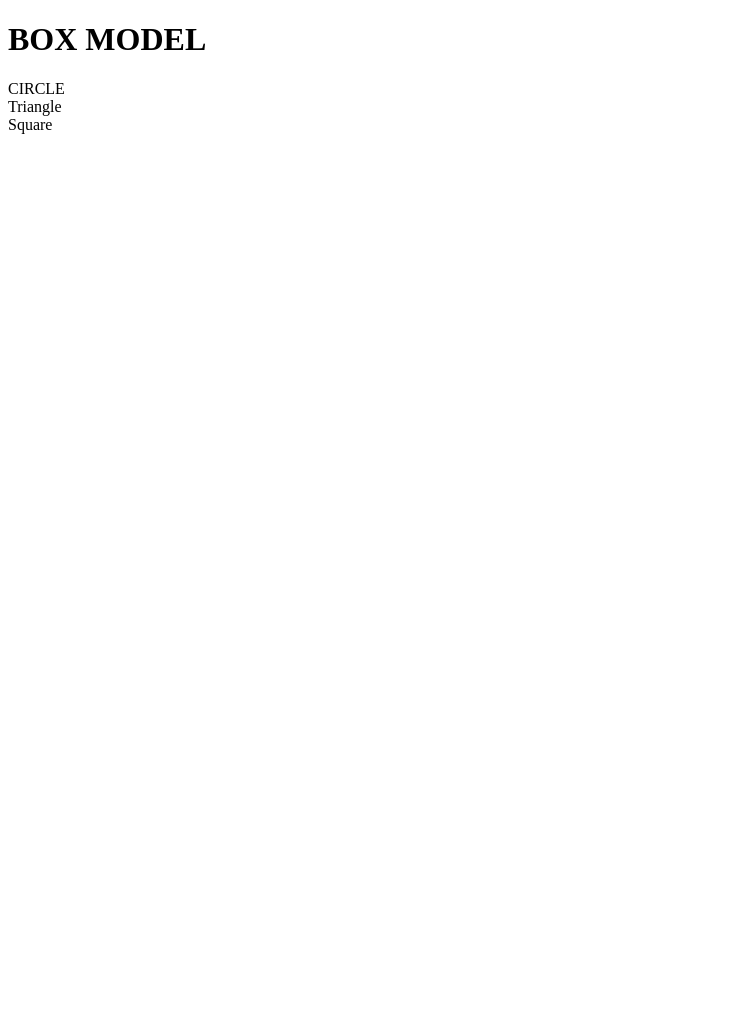
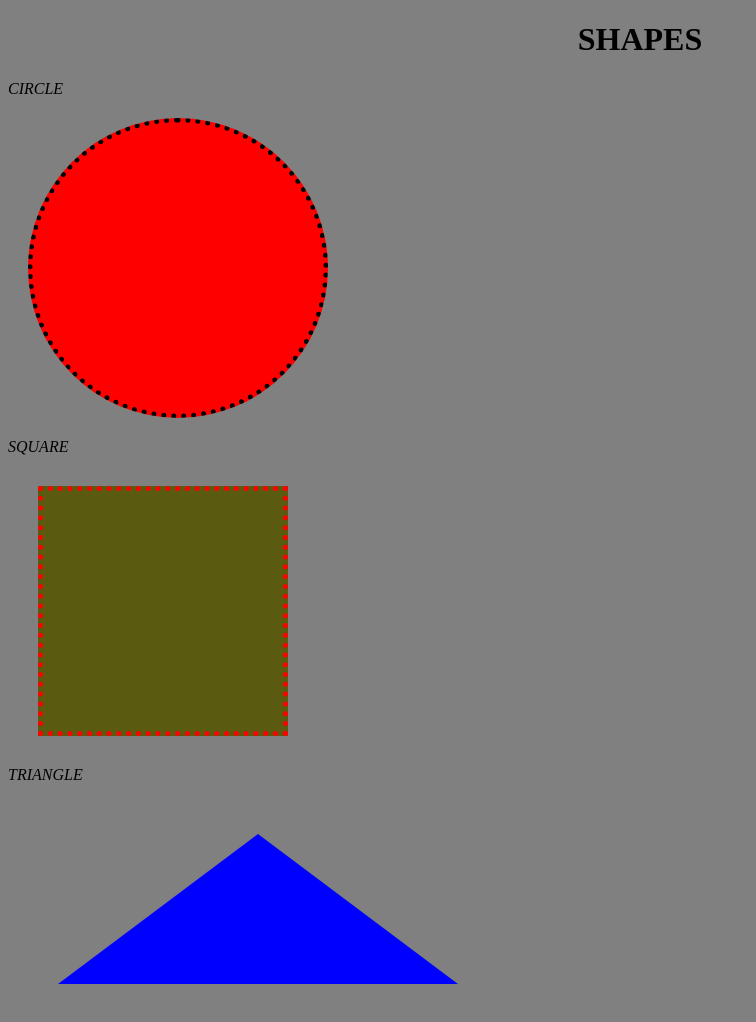
Before and after one commit to JoyEzenwoke/html_css, a plain HTML site: page 005_box_model.html in a window 1280 px wide. Shown: the whole page, without its empty margins (0-756 px from the left). Before the commit the page ends 800 px from the top, so only its background shows below. Drawn offline with Linux system fonts and the light colour scheme.

Commit message:
004_text_properties.html file created

```diff
--- a/005_box_model.css
+++ b/005_box_model.css
@@ -0,0 +1,44 @@
+body {
+    background-color: gray;
+}
+p{
+    font-style: oblique;
+    text-align: left;
+    text-decoration: solid black;
+}
+h1{
+    text-align: center;
+    text-decoration: solid black;
+}
+#circle {
+
+      width: 300px;
+      height: 300px;
+      background-color: red;
+      border-radius: 50%;
+      margin: 20px;
+      padding: 20px ;
+      border: 5px dotted black;
+      box-sizing: border-box;
+      padding: 10px ;
+}
+ #triangle {
+      width: 0;
+      height: 0;
+      margin: 50px;
+      box-sizing: content-box;
+      border-left: 200px solid transparent;
+      border-right: 200px solid transparent;
+      border-bottom: 150px solid blue;
+
+    }
+    #square{
+        width: 200px;
+        height: 200px;
+        margin: 30px;
+        background-color: rgb(90, 90, 17);
+        padding: 20px;
+        box-sizing: content-box;
+        border: 5px dotted red;
+
+    }
--- a/005_box_model.html
+++ b/005_box_model.html
@@ -5,22 +5,20 @@
         <link rel="stylesheet" href="005_box_model.css">
     </head>
     <body>
-        <h1>BOX MODEL</h1>
-        <div id="box_1">
-            CIRCLE
-            <style>
-            </style>
-        </div>
-        <div id="box_2">
-            Triangle
+        <h1>SHAPES</h1>
+        <p>CIRCLE</p>
+        <div id="circle" >
         </div>
 
-        </div>
+        <p>SQUARE</p>
+        <div id="square">
 
-        <div id="box_3">
-            Square
 
         </div>
+         <p>TRIANGLE</p>
+        <div id="triangle">
+
+
 
     </body>
 </html>
```
